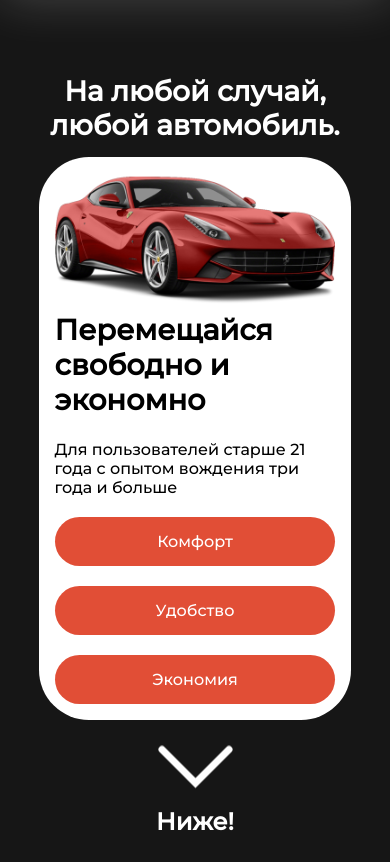
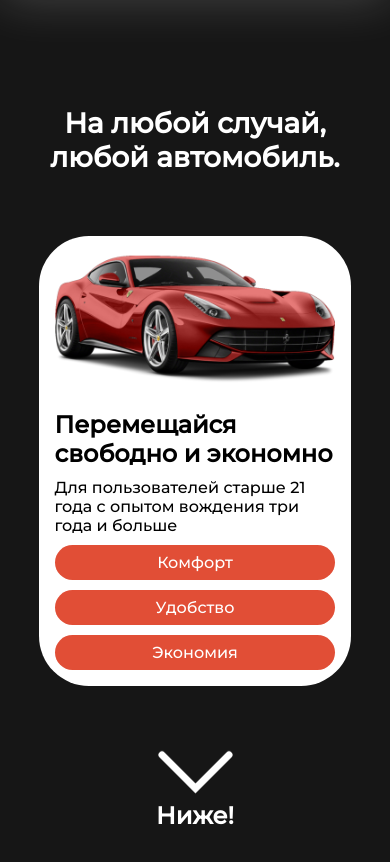
Before and after one commit to dinalwr/practice, a plain HTML site: page index.html in a window 390 px wide. Drawn offline with nearby package versions, Linux system fonts and the light colour scheme.

Commit message:
was rewritten code position

```diff
--- a/css/index.sass
+++ b/css/index.sass
@@ -29,14 +29,17 @@ body
         padding-inline-start: 0
     h1
         color: #000000
-        margin-top: 0
+        margin: 0
         outline: none
         font-size: 2em
     h2
+        margin: 0
         color: #fff !important
 
 .flex
     display: flex
+    &-ja
+        justify-content: space-around
     &-jc
         justify-content: center
     &-jb
@@ -49,6 +52,8 @@ body
         flex-direction: column
     &-ac
         align-items: center
+    &-ae
+        align-items: end
     &-wr
         flex-wrap: wrap
 
@@ -101,30 +106,46 @@ main
     max-width: 80vw
     margin: 0 auto
 
+.promo
+    height: 95vh
+    padding-top: 60px
+    display: grid
+    grid-template-rows: 20% 60% 20%
+
 .first
     &-slogan
         & h1
             color: #fff
-            font-size: 84px !important
+            font-size: 72px !important
             text-align: center
-            margin: 5% 0
+            width: 100%
     &-item
-        width: 90%
+        margin: 5% 0
         background: white
         border-radius: 50px
         padding: 5%
+        align-content: space-between
         &-image
             & img
                 width: 100%
         &-description
-            margin-right: 3.3%
+            margin-right: 35px
+            height: 100%
+            h1
+                margin-bottom: 40px
+
         &-link
             color: #fff
             background: #e14e36
-            padding: 15px
+            padding: 8px
             border-radius: 30px
+            margin: 10px 0 0 0
             flex: 28%
             text-align: center
+            &s
+                display: grid
+                grid-template-columns: repeat(3, 1fr)
+                gap: 1%
 
 
 .second
@@ -137,13 +158,13 @@ main
 
 @keyframes updown
     0%
-        transform: translateY(40%)
+        transform: translateY(20%)
 
     50%
-        transform: translateY(0)
+        transform: translateY(-20%)
 
     100%
-        transform: translateY(40%)
+        transform: translateY(20%)
 
 @media (max-width: 1200px)
     .first
@@ -151,16 +172,13 @@ main
             justify-content: center
             flex-wrap: wrap-reverse
             &-link
-                &:last-child
-                    margin-right: 0
+
             &-description
                 margin: 0
+                height: auto
         &-slogan
             & h1
-                color: #fff
                 font-size: 60px !important
-                text-align: center
-                margin: 5% 0
 
 @media (max-width: 992px)
 
@@ -168,7 +186,7 @@ main
 
     body
         h1
-            font-size: 1.8em
+            font-size: 1.5em
         div
             font-size: 16px
 
@@ -246,15 +264,19 @@ main
     .first
         &-slogan
             & h1
-                color: #fff
-                font-size: 28px !important
-                text-align: center
-                margin: 5% 0
+                font-size: 36px !important
         &-item
             &-description
                 margin: 0
+                & h1
+                    margin-bottom: 10px
             &-link
-                margin: 20px 0 0 0
-                flex: 40%
+                &s
+                    display: block
 
 @media (max-width: 500px)
+
+    .first
+        &-slogan
+            & h1
+                font-size: 28px !important
--- a/index.html
+++ b/index.html
@@ -32,26 +32,25 @@
     </header>
 
 
-    <main>
-        <div class="container">
-            <section>
-                <div class="first flex flex-d-col flex-ac">
-                    <div class="first-slogan">
+    <main class="container">
+        <section class="promo">
+            <div class="first-slogan flex flex-ac">
                 <h1>
                     На любой случай,
                     <br>
                     любой автомобиль.
                 </h1>
             </div>
+
             <div class="first-item flex flex-jb flex-ac">
                 <div class="first-item-description flex flex-d-col flex-jb">
                     <div>
                         <h1>Перемещайся свободно и экономно</h1>
                         <div>Для пользователей старше 21 года с опытом вождения три года и больше</div>
                     </div>
-                            <div class="first-item-links flex flex-jb flex-wr">
+                    <div class="first-item-links">
                         <div class="first-item-link">Комфорт</div>
-                                <div class="first-item-link first-item-link-2">Удобство</div>
+                        <div class="first-item-link">Удобство</div>
                         <div class="first-item-link">Экономия</div>
                     </div>
                 </div>
@@ -59,11 +58,7 @@
                     <img src="images/cars/car.-png-Images-Free-Transparent.png" alt="">
                 </div>
             </div>
-                </div>
-
-            </section>
-            <section>
-                <div>
+            <div class="flex flex-ja flex-ac">
                 <a class="second flex flex-d-col flex-ac " href="#next">
                     <div class="second-item flex flex-ac">
                         <img src="images/svg/down-arrow.svg" alt="">
@@ -72,8 +67,6 @@
                 </a>
             </div>
         </section>
-        </div>
-
     </main>
 
 
```
Also changed, not shown: css/index.css, 1 other file. Lines whose indentation alone changed are shown as unchanged.
